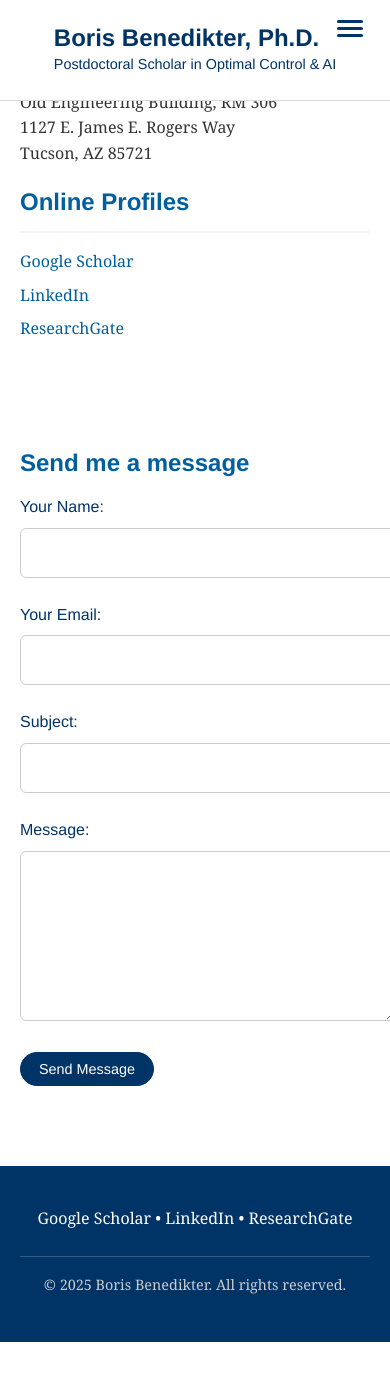
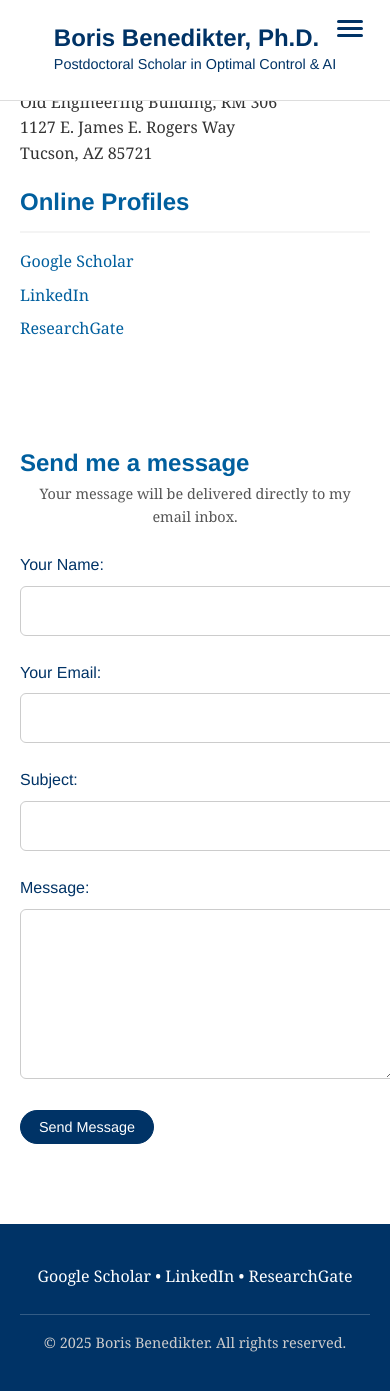
Before and after one commit to borisbenedikter/borisbenedikter.github.io, a Jekyll site: the page built from contact.md, in a window 390 px wide and 1400 px high, scrolled down 455 px. Shown: the top 1391 px of the window. Built offline with Jekyll 4.4.1, drawn with Linux system fonts in a browser that asks for light colours; before the commit the page ends 1797 px from its top, so only the background shows below that.

Commit message:
form note

```diff
--- a/assets/css/style.css
+++ b/assets/css/style.css
@@ -689,6 +689,15 @@ html {
         margin-bottom: 1rem;
     }
 
+    /* --- Contact Form Note --- */
+    .form-note {
+    font-size: 0.9rem;
+    color: #555;
+    margin-top: -0.75rem;
+    margin-bottom: 1.5rem;
+    text-align: center;
+    }
+
     /* --- Navigation Menu --- */
     .main-nav {
         display: flex;
--- a/contact.md
+++ b/contact.md
@@ -28,6 +28,7 @@ I am always open to discussing research, potential collaborations, or mentoring
   </div>
   <div class="contact-form">
     <h3>Send me a message</h3>
+    <p class="form-note">Your message will be delivered directly to my email inbox.</p>
     <form action="https://formspree.io/f/xeorkypg" method="POST">
       <div class="form-group">
         <label for="name">Your Name:</label>
```
